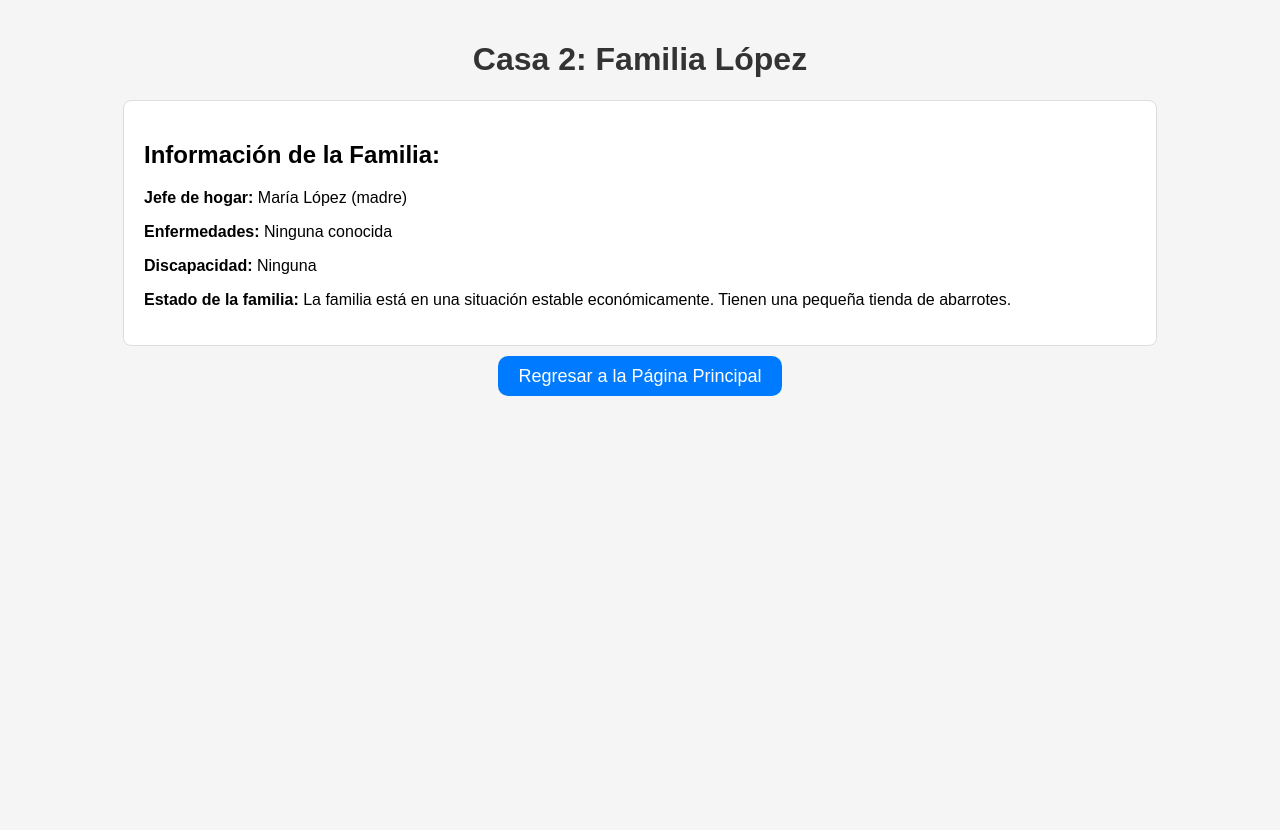
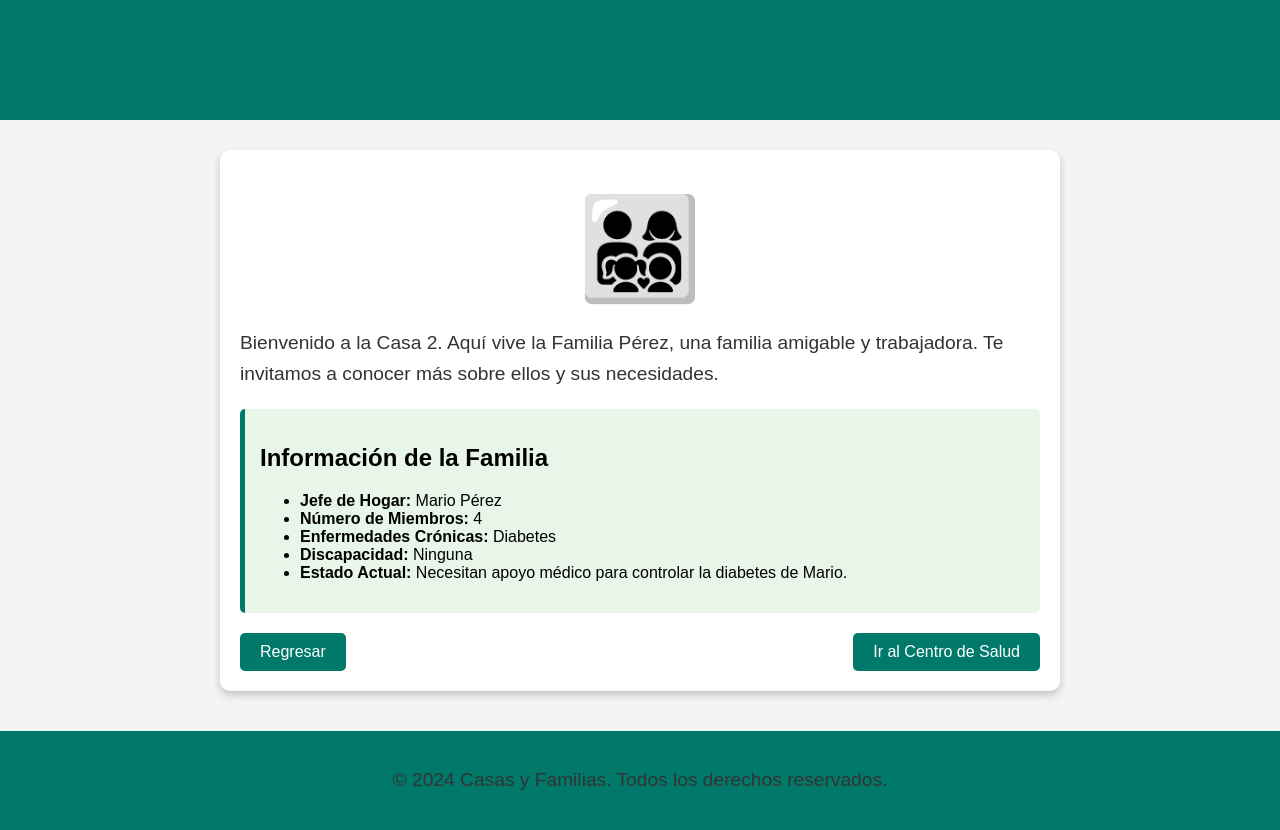
Before and after one commit to TheBufon/juego, a plain HTML site: page casa2.html in a window 1280 px wide. Before the commit the page ends 800 px from the top, so only its background shows below. Drawn offline with Linux system fonts and the light colour scheme.

Commit message:
Update casa2.html

```diff
--- a/casa2.html
+++ b/casa2.html
@@ -3,54 +3,105 @@
 <head>
     <meta charset="UTF-8">
     <meta name="viewport" content="width=device-width, initial-scale=1.0">
-    <title>Casa 2: Familia López</title>
+    <title>Casa 2 - Familia Pérez</title>
     <style>
         body {
             font-family: Arial, sans-serif;
-            background-color: #f5f5f5;
+            background-color: #f3f4f6; /* Fondo claro */
             margin: 0;
+            padding: 0;
+        }
+        header {
+            background-color: #00796b; /* Verde oscuro */
+            color: white;
             padding: 20px;
             text-align: center;
         }
+        .contenedor {
+            max-width: 800px;
+            margin: 30px auto;
+            padding: 20px;
+            background-color: white;
+            border-radius: 10px;
+            box-shadow: 0 4px 8px rgba(0, 0, 0, 0.2);
+        }
         h1 {
+            color: #00796b;
+            font-size: 2em;
+        }
+        p {
+            font-size: 1.2em;
+            line-height: 1.6;
             color: #333;
         }
-        .informacion {
-            background-color: #ffffff;
-            border: 1px solid #ddd;
-            padding: 20px;
-            border-radius: 8px;
-            margin: 20px auto;
-            width: 80%;
-            text-align: left;
+        .icono {
+            font-size: 100px;
+            text-align: center;
+            margin: 20px 0;
         }
-        .boton-regresar {
+        .botones {
+            display: flex;
+            justify-content: space-between;
             margin-top: 20px;
-            padding: 10px 20px;
-            font-size: 18px;
-            background-color: #007BFF;
+        }
+        .boton {
+            background-color: #00796b;
             color: white;
             border: none;
-            border-radius: 10px;
+            padding: 10px 20px;
+            text-decoration: none;
+            border-radius: 5px;
+            font-size: 1em;
             cursor: pointer;
-            text-decoration: none;
+            transition: background-color 0.3s;
         }
-        .boton-regresar:hover {
-            background-color: #0056b3;
+        .boton:hover {
+            background-color: #004d40;
+        }
+        .informacion {
+            margin-top: 20px;
+            background-color: #e8f5e9;
+            padding: 15px;
+            border-radius: 5px;
+            border-left: 5px solid #00796b;
+        }
+        footer {
+            margin-top: 40px;
+            background-color: #00796b;
+            color: white;
+            padding: 15px;
+            text-align: center;
         }
     </style>
 </head>
 <body>
-    <h1>Casa 2: Familia López</h1>
+    <header>
+        <h1>Casa 2 - Familia Pérez</h1>
+    </header>
 
-    <div class="informacion">
-        <h2>Información de la Familia:</h2>
-        <p><strong>Jefe de hogar:</strong> María López (madre)</p>
-        <p><strong>Enfermedades:</strong> Ninguna conocida</p>
-        <p><strong>Discapacidad:</strong> Ninguna</p>
-        <p><strong>Estado de la familia:</strong> La familia está en una situación estable económicamente. Tienen una pequeña tienda de abarrotes.</p>
+    <div class="contenedor">
+        <div class="icono">👨‍👩‍👧‍👦</div>
+        <p>Bienvenido a la Casa 2. Aquí vive la Familia Pérez, una familia amigable y trabajadora. Te invitamos a conocer más sobre ellos y sus necesidades.</p>
+
+        <div class="informacion">
+            <h2>Información de la Familia</h2>
+            <ul>
+                <li><strong>Jefe de Hogar:</strong> Mario Pérez</li>
+                <li><strong>Número de Miembros:</strong> 4</li>
+                <li><strong>Enfermedades Crónicas:</strong> Diabetes</li>
+                <li><strong>Discapacidad:</strong> Ninguna</li>
+                <li><strong>Estado Actual:</strong> Necesitan apoyo médico para controlar la diabetes de Mario.</li>
+            </ul>
+        </div>
+
+        <div class="botones">
+            <a href="index.html" class="boton">Regresar</a>
+            <a href="centro_salud.html" class="boton">Ir al Centro de Salud</a>
+        </div>
     </div>
 
-    <a href="explorar_todo.html" class="boton-regresar">Regresar a la Página Principal</a>
+    <footer>
+        <p>© 2024 Casas y Familias. Todos los derechos reservados.</p>
+    </footer>
 </body>
 </html>
```
